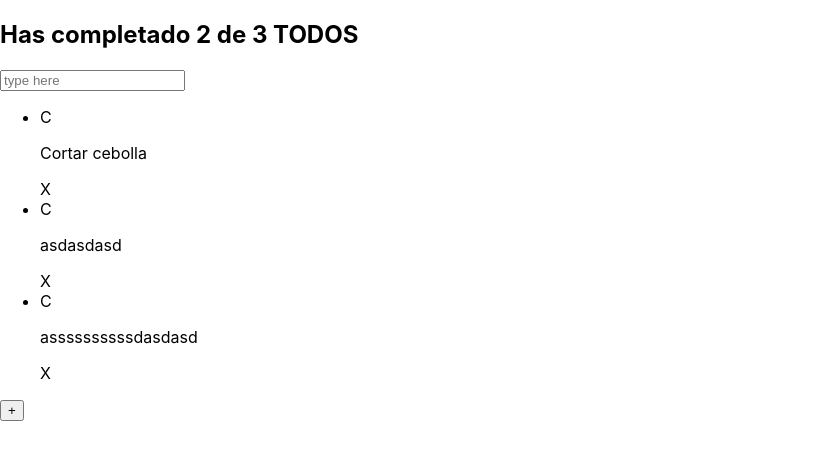
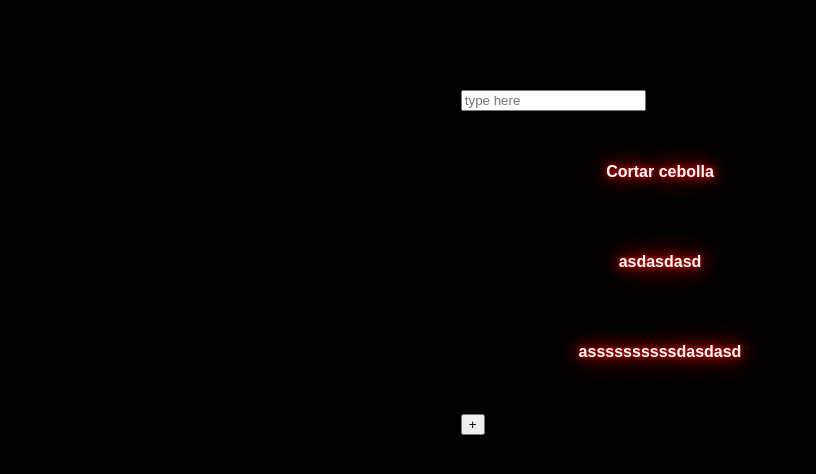
Before and after one commit to Enriquevizarra/todoList, a React (Create React App) app: page / in a window 1280 px wide. Shown: the top 474 px of the page, without its empty margins (0-816 px from the left). Built offline with nearby package versions, Linux system fonts and the light colour scheme.

Commit message:
ADD: index.css

```diff
--- a/src/index.css
+++ b/src/index.css
@@ -1,10 +1,25 @@
 body {
   margin: 0;
+  box-sizing: border-box;
+  padding: 20px 50px 20px 50px;
   font-family: -apple-system, BlinkMacSystemFont, 'Segoe UI', 'Roboto', 'Oxygen',
     'Ubuntu', 'Cantarell', 'Fira Sans', 'Droid Sans', 'Helvetica Neue',
     sans-serif;
   -webkit-font-smoothing: antialiased;
   -moz-osx-font-smoothing: grayscale;
+  background-color:black;
+  display:flex;
+  flex-direction: column;
+  align-items: center;
+  justify-content: center;
+}
+p {
+  font-family: Arial, Helvetica, sans-serif;
+  font-weight: 600;
+  font-size: 16px;
+  text-align: center;
+  color: white;
+  text-shadow: 0 0 5px red, 0 0 15px red, 0 0 35px red, 0 0 50px red;
 }
 
 code {
```
